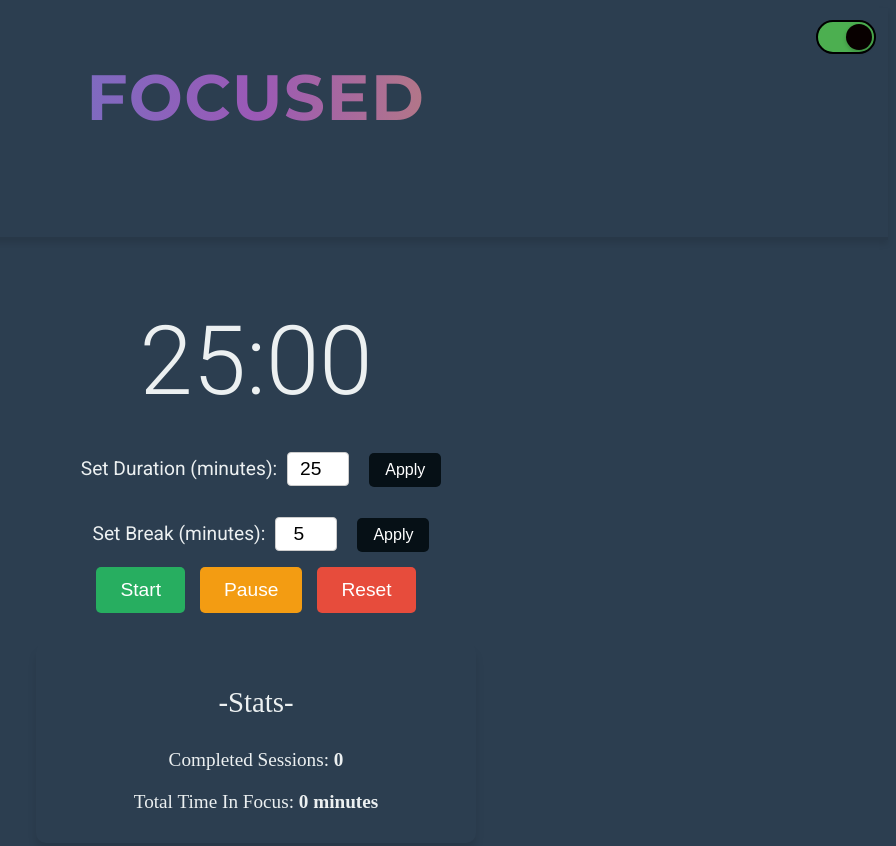
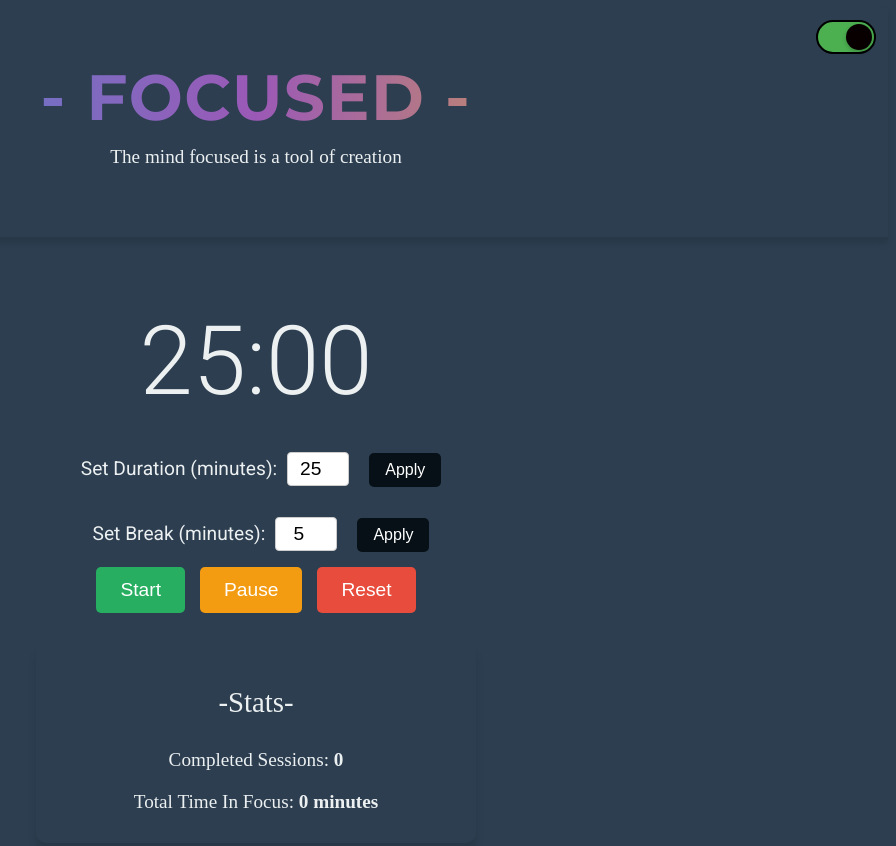
Before and after one commit to GitHixy/focused, a React (Create React App) app: page / in a window 1280 px wide. Shown: the top 846 px of the page, without its empty margins (384-1280 px from the left). Built offline with nearby package versions, Linux system fonts and the light colour scheme.

Commit message:
Update Header.jsx

```diff
--- a/src/components/Header.jsx
+++ b/src/components/Header.jsx
@@ -46,11 +46,11 @@ const Header = () => {
     const intervalId = setInterval(changeQuote, 10000);
 
     return () => clearInterval(intervalId);
-  }, [quotes]);
+  }, []);
 
   return (
     <header className={styles.header}>
-      <h1 className={styles.title}>FOCUSED</h1>
+      <h1 className={styles.title}>- FOCUSED -</h1>
       <p className={`${styles.subtitle} ${fadeIn ? styles.fadeIn : ''}`}>{quote}</p>
     </header>
   );
```
